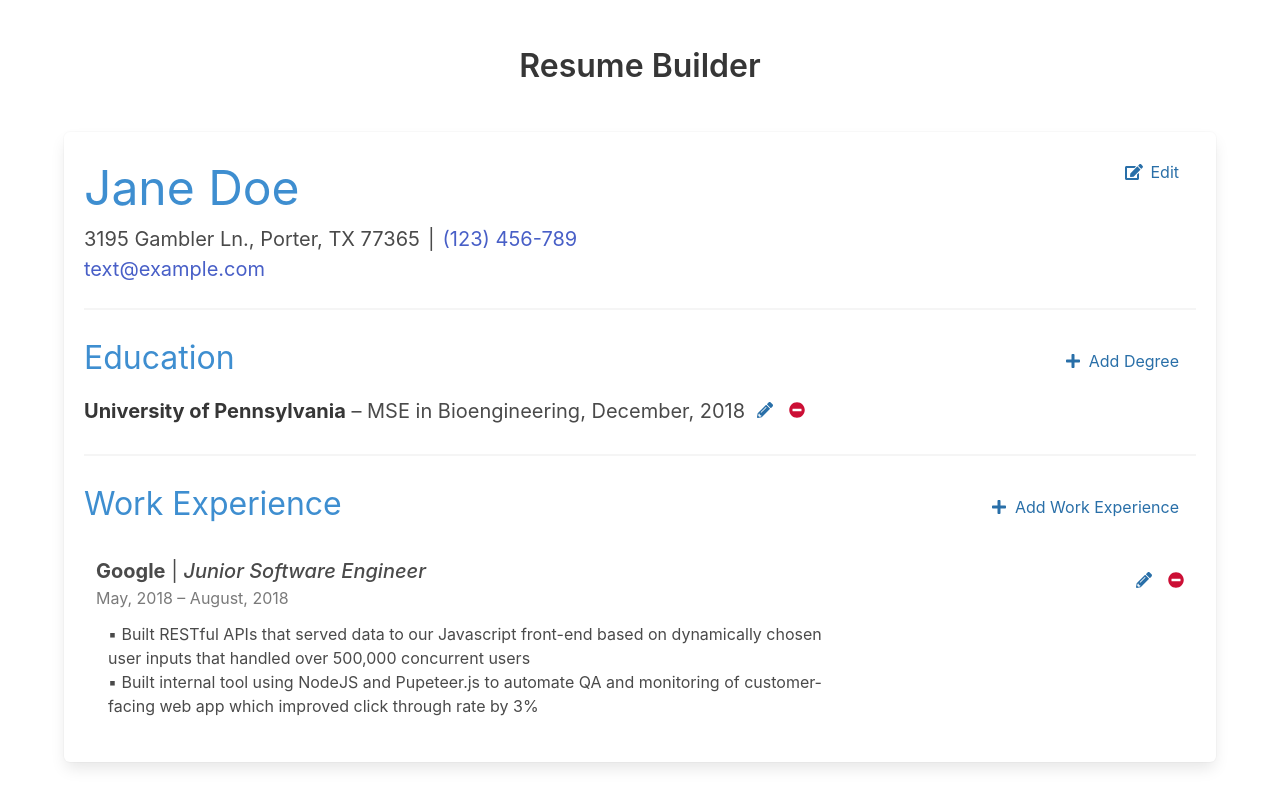
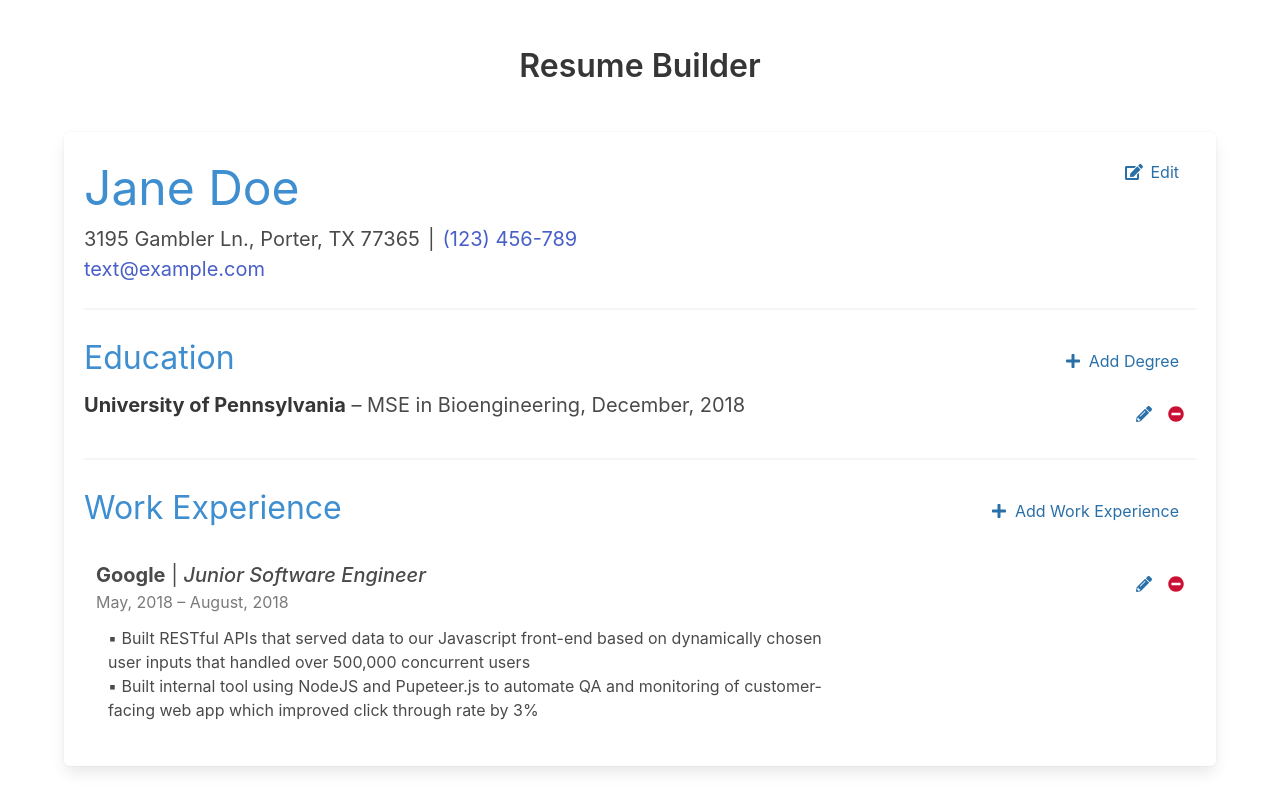
Before and after one commit to ahanasi/cv-project, a React (Create React App) app: page / in a window 1280 px wide. Built offline with nearby package versions, Linux system fonts and the light colour scheme.

Commit message:
Add space between degree info and action buttons

```diff
--- a/src/components/Education.js
+++ b/src/components/Education.js
@@ -145,14 +145,16 @@ class Education extends Component {
         );
       }
       return (
-        <li key={degree.id} className="is-flex is-align-items-baseline">
+        <li key={degree.id} className="is-flex is-align-items-baseline is-justify-content-space-between">
           <DegreeItem degreeInfo={degree.degreeInfo} id={degree.id} isEditable={degree.isEditable} changeDegree={this.changeDegree} />
+          <div>
             {editBtn}
             <button className="button is-ghost has-text-danger-dark pl-2" aria-label="Delete Degree" onClick={() => this.deleteDegree(degree.id)}>
               <span className="icon is-small">
                 <FontAwesomeIcon icon={faMinusCircle} />
               </span>
             </button>
+          </div>
         </li>
       );
     });
```
Lines whose indentation alone changed are shown as unchanged.
